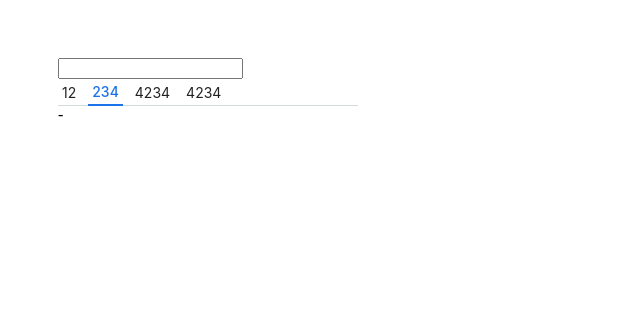
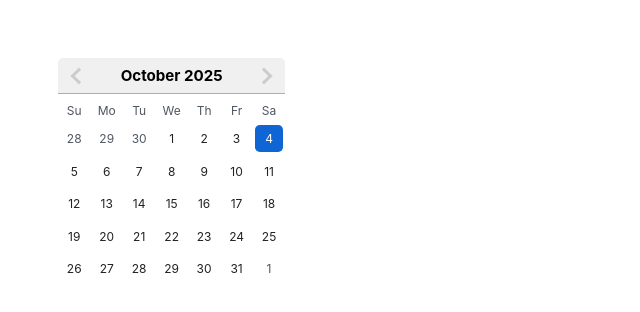
Before and after one commit to kozhubluk/super_date_picker, a React (Create React App) app: page / in a window 1280 px wide. Shown: the top 312 px of the page, without its empty margins (0-640 px from the left). Built offline with nearby package versions, Linux system fonts and the light colour scheme.

Commit message:
new calendar styles

```diff
--- a/src/App.tsx
+++ b/src/App.tsx
@@ -1,24 +1,12 @@
-import React, { useState } from 'react'
 import 'react-datepicker/dist/react-datepicker.css' // можно убрать, если полностью кастомишь стили
 import { DatePicker } from './shared/ui/components/date_picker'
 import { Tabs } from './shared/ui/components/tabs'
 import { Tab } from './shared/ui/components/tabs/Tab'
-import { FormControl } from './shared/ui/components/form/FormControl'
-import { Select } from './shared/ui/components/form/select/Select'
 
 const App: React.FC = () => {
   return (
     <div style={{ padding: 50 }}>
       <DatePicker />
-      <div style={{ width: '300px', height: '300px' }}>
-        <Tabs>
-          <Tab>12</Tab>
-          <Tab isSelected>234</Tab>
-          <Tab>4234</Tab>
-          <Tab>4234</Tab>
-        </Tabs>
-        <div>-</div>
-      </div>
     </div>
   )
 }
--- a/src/shared/ui/components/date_picker/Datepicker.tsx
+++ b/src/shared/ui/components/date_picker/Datepicker.tsx
@@ -1,5 +1,61 @@
+/** @jsxImportSource @emotion/react */
+
+import { css } from '@emotion/react'
 import ReactDatePicker from 'react-datepicker'
+import 'react-datepicker/dist/react-datepicker.css'
+import { theme } from '../../theme'
+
+const customDatePickerStyles = css({
+  '.react-datepicker': {
+    border: 0,
+    fontFamily: theme.typography.fontFamily,
+    '*': {
+      transition: '0.2s',
+    },
+  },
+  '.react-datepicker__day': {
+    fontSize: theme.typography.size.small,
+    color: theme.colors.text.main,
+    fontWeight: theme.typography.weight.regular,
+    '&:hover': {
+      backgroundColor: theme.colors.background.primary,
+      color: theme.colors.primary,
+      textDecoration: 'underline',
+      transform: 'scale(1.1)',
+    },
+  },
+  '.react-datepicker__day--outside-month': {
+    color: theme.colors.text.muted,
+  },
+
+  '.react-datepicker__day--keyboard-selected': {
+    backgroundColor: theme.colors.primary,
+    color: theme.colors.text.inverted,
+    '&:hover': {
+      backgroundColor: theme.colors.primary,
+      color: theme.colors.text.inverted,
+      textDecoration: 'none',
+      transform: 'scale(1.1)',
+    },
+  },
+
+  '.react-datepicker__day-name': {
+    fontFamily: theme.typography.fontFamily,
+    color: theme.colors.text.muted,
+    fontSize: theme.typography.size.small,
+    fontWeight: theme.typography.weight.regular,
+  },
+
+  '.react-datepicker__month': {
+    margin: '0',
+    paddingTop: theme.spacing(1),
+  },
+})
 
 export const DatePicker = () => {
-    return <ReactDatePicker/>
+  return (
+    <div css={css(customDatePickerStyles)}>
+      <ReactDatePicker inline />
+    </div>
+  )
 }
--- a/src/shared/ui/components/form/select/Select.tsx
+++ b/src/shared/ui/components/form/select/Select.tsx
@@ -35,7 +35,7 @@ export const Select: FC<SelectProps> = ({
       isInvalid={isInvalid}
       compressed={compressed}
       isDisabled={isDisabled}
-      icon={<ChevronDown width={16} color={theme.colors.grey} />}
+      icon={<ChevronDown width={16} height={16} color={theme.colors.grey} />}
     >
       <select style={{ appearance: 'none', cursor: 'pointer' }} value={value} onChange={handleChange} {...rest}>
         {options.map((opt) => (
--- a/src/shared/ui/theme/colors.ts
+++ b/src/shared/ui/theme/colors.ts
@@ -1,14 +1,15 @@
 export const colors = {
-  primary: '#1a73e8',
+  primary: '#0f65d4ff',
   secondary: 'rgba(213, 218, 219, 1)',
   grey: 'rgba(137, 139, 139, 1)',
   red: 'rgba(229, 67, 67, 1)',
   text: {
     main: '#212121',
-    muted: '#757575',
+    muted: '#4f5662ff',
     inverted: '#ffffff',
   },
   background: {
+    primary: 'rgba(214, 229, 247, 1)',
     light: '#ffffffff',
     secondary: '#f6f6f6ff',
     dark: '#121212',
```
